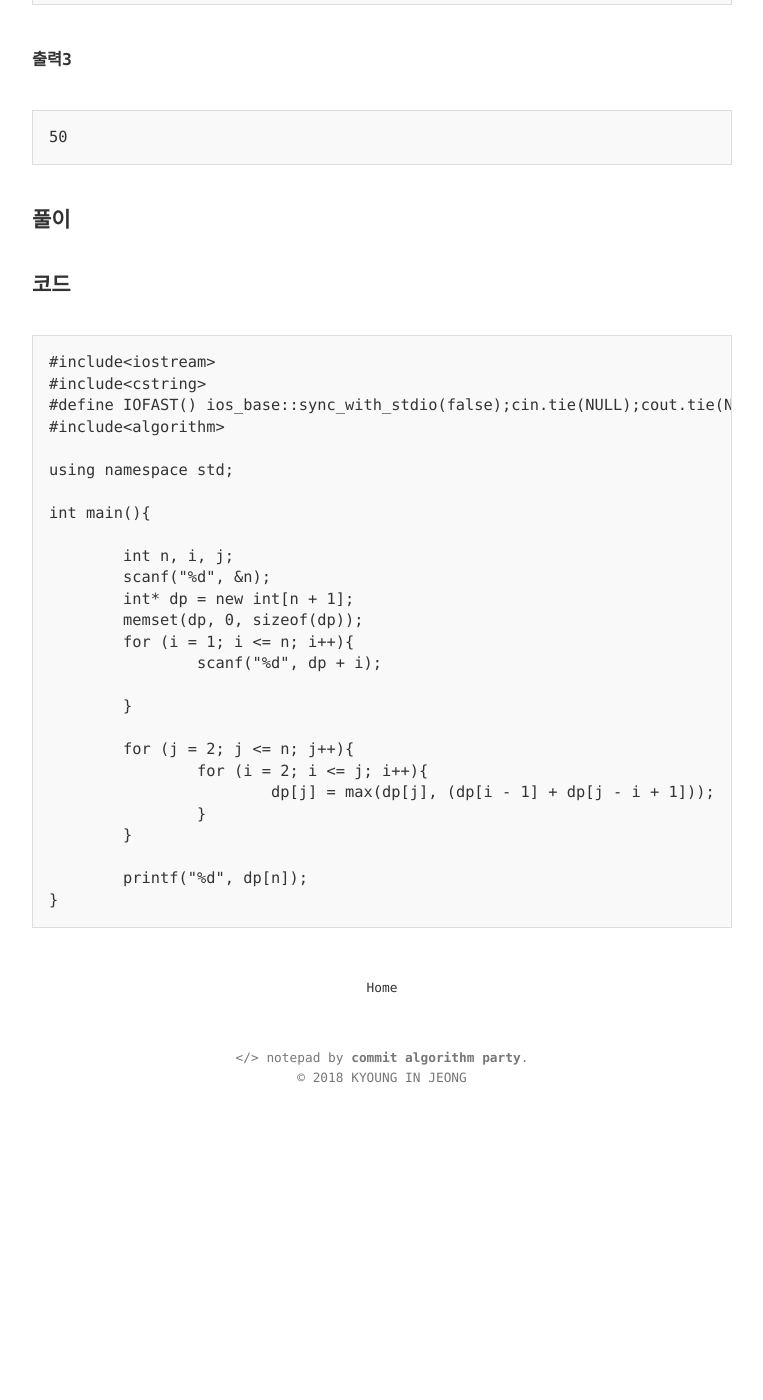
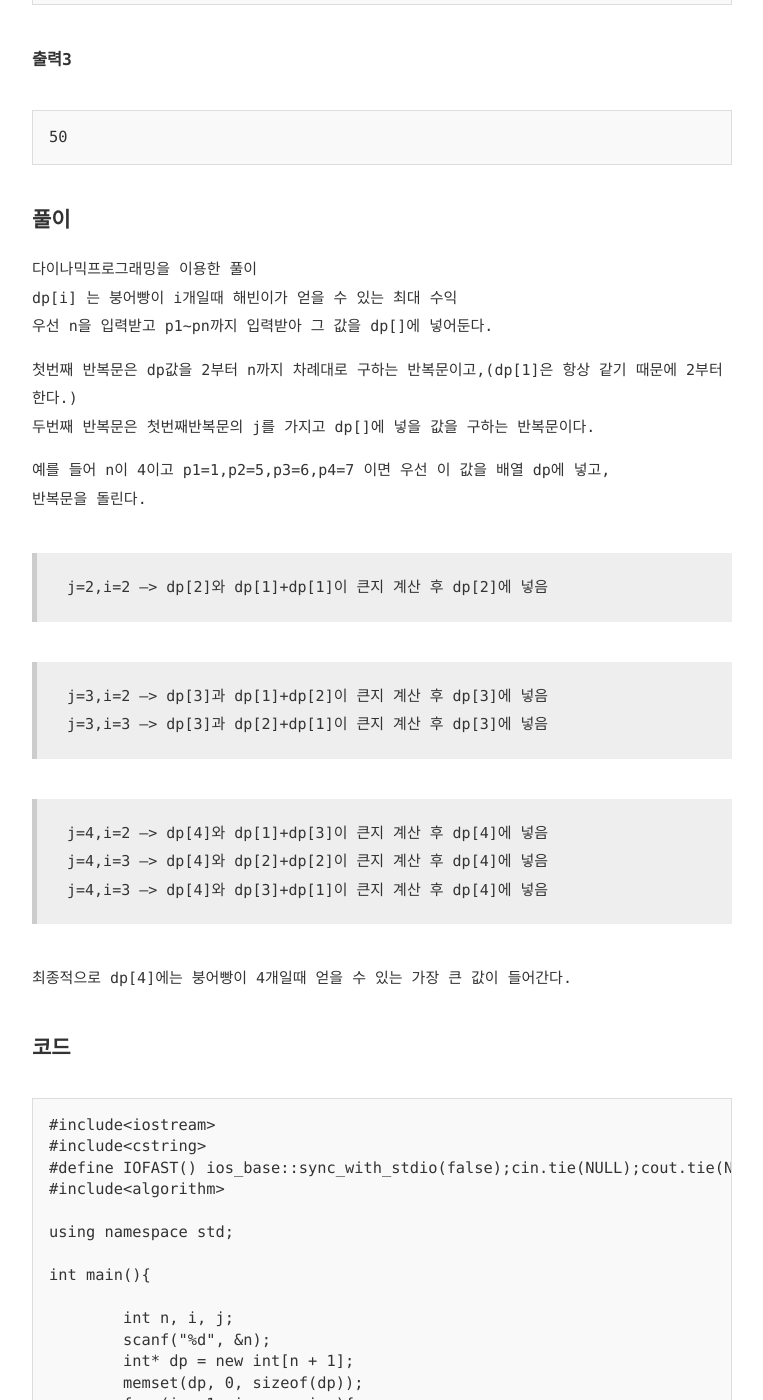
Before and after one commit to ruddls00114/1DP, a Jekyll site: the page built from _posts/2018-03-26-[algorithm]-붕어빵 판매하기.md, in a window 1280 px wide and 1400 px high, scrolled down 2261 px. Shown: the whole window, without its empty margins (258-1021 px from the left). Built offline with Jekyll 4.4.1, drawn with Linux system fonts in a browser that asks for light colours; before the commit the page ends 3384 px from its top, so only the background shows below that; some of the changed text lies outside the part shown.

```diff
--- a/_posts/2018-03-23-[algorithm]-붕어빵 판매하기.md
+++ b/_posts/2018-03-26-[algorithm]-붕어빵 판매하기.md
@@ -69,9 +69,26 @@
 
 
 ## 풀이 ##
+다이나믹프로그래밍을 이용한 풀이
+dp[i] 는  붕어빵이 i개일때 해빈이가 얻을 수 있는 최대 수익
+우선 n을 입력받고 p1~pn까지 입력받아 그 값을 dp[]에 넣어둔다.
 
+첫번째 반복문은 dp값을 2부터 n까지 차례대로 구하는 반복문이고,(dp[1]은 항상 같기 때문에 2부터 한다.)
+두번째 반복문은 첫번째반복문의 j를 가지고 dp[]에 넣을 값을 구하는 반복문이다.
 
+예를 들어 n이 4이고 p1=1,p2=5,p3=6,p4=7 이면 우선 이 값을 배열 dp에 넣고,
+반복문을 돌린다.
 
+> j=2,i=2 --> dp[2]와 dp[1]+dp[1]이 큰지 계산 후 dp[2]에 넣음
+
+> j=3,i=2 --> dp[3]과 dp[1]+dp[2]이 큰지 계산 후 dp[3]에 넣음
+> j=3,i=3 --> dp[3]과 dp[2]+dp[1]이 큰지 계산 후 dp[3]에 넣음
+
+> j=4,i=2 --> dp[4]와 dp[1]+dp[3]이 큰지 계산 후 dp[4]에 넣음
+> j=4,i=3 --> dp[4]와 dp[2]+dp[2]이 큰지 계산 후 dp[4]에 넣음
+> j=4,i=3 --> dp[4]와 dp[3]+dp[1]이 큰지 계산 후 dp[4]에 넣음
+
+최종적으로 dp[4]에는 붕어빵이 4개일때 얻을 수 있는 가장 큰 값이 들어간다.
 
 ## 코드 ##
 
```
Also changed, not shown: _posts/2018-03-27-[algorithm]-계단 오르기.md (added, +94 -0 lines).
